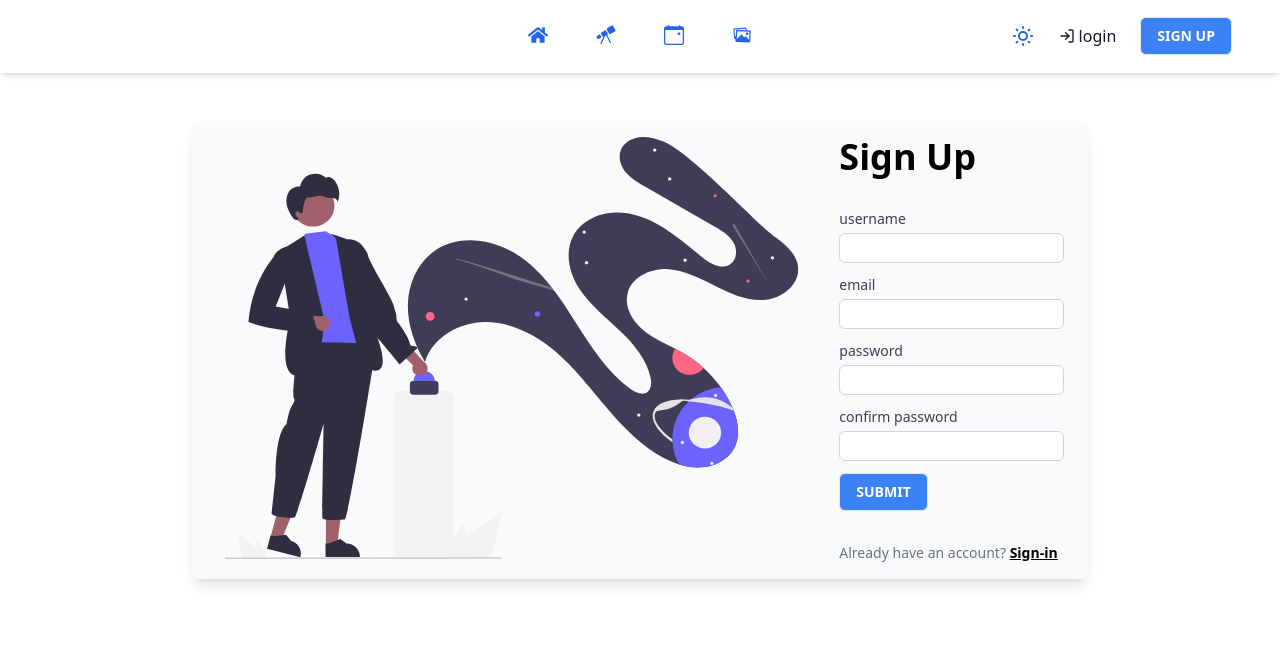
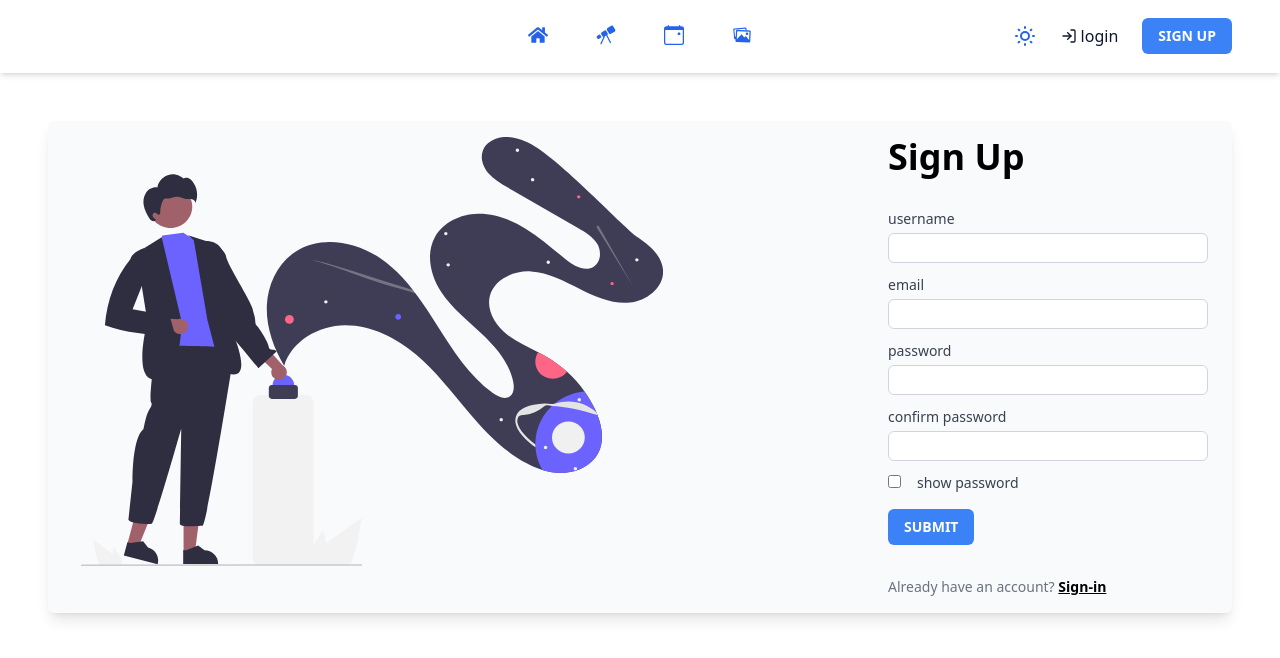
Before and after one commit to DooDaoMa/doodaoma-web, a Next.js app: page /signup in a window 1280 px wide. Shown: the top 658 px of the page. Built offline with nearby package versions, Linux system fonts and the light colour scheme; no server answers.

Commit message:
squash signup form validation
add error message

add signup form validation

input error style

add show password checkbox

extract button style

```diff
--- a/components/atoms/Button.tsx
+++ b/components/atoms/Button.tsx
@@ -30,10 +30,7 @@ export const Button = (props: ButtonProps) => {
     }
   }
   return (
-    <button
-      type={type}
-      className={`transition-button block w-fit rounded-md border px-4 py-2 font-bold uppercase sm:text-sm ${getStyle()} disabled:cursor-not-allowed disabled:bg-slate-300 ${className}`}
-      {...rest}>
+    <button type={type} className={`${getStyle()} ${className}`} {...rest}>
       {children}
     </button>
   )
--- a/components/atoms/Input.tsx
+++ b/components/atoms/Input.tsx
@@ -2,11 +2,12 @@ import { forwardRef, InputHTMLAttributes } from 'react'
 
 type InputProps = {
   label?: string
+  errorMessage?: string
 } & InputHTMLAttributes<HTMLInputElement>
 
 /* eslint-disable react/display-name */
 export const Input = forwardRef<HTMLInputElement, InputProps>(
-  ({ label, ...rest }, ref) => {
+  ({ label, errorMessage, ...rest }, ref) => {
     return (
       <div>
         <label htmlFor={label}>{label}</label>
@@ -14,10 +15,13 @@ export const Input = forwardRef<HTMLInputElement, InputProps>(
           type="text"
           id={label}
           name={label}
-          className="block w-full rounded-md border border-gray-300 px-3 py-1 focus:border-indigo-500 focus:ring-indigo-500 sm:text-sm"
+          className={`${errorMessage ? 'error-input' : ''}`}
           ref={ref}
           {...rest}
         />
+        {errorMessage ? (
+          <p className="mt-2 text-red-500 dark:text-red-500">{errorMessage}</p>
+        ) : null}
       </div>
     )
   },
--- a/package.json
+++ b/package.json
@@ -10,6 +10,7 @@
     "prepare": "husky install"
   },
   "dependencies": {
+    "@hookform/resolvers": "^3.1.0",
     "@next/font": "13.1.1",
     "@reduxjs/toolkit": "^1.9.1",
     "@types/node": "18.11.18",
@@ -33,7 +34,8 @@
     "react-schedule-selector": "^3.0.2",
     "react-toastify": "^9.1.1",
     "react-use-websocket": "^4.3.1",
-    "typescript": "4.9.4"
+    "typescript": "4.9.4",
+    "yup": "^1.1.1"
   },
   "devDependencies": {
     "@types/qs": "^6.9.7",
--- a/pages/signup/index.tsx
+++ b/pages/signup/index.tsx
@@ -1,35 +1,48 @@
+import { yupResolver } from '@hookform/resolvers/yup'
 import Head from 'next/head'
 import Image from 'next/image'
 import Link from 'next/link'
 import Router from 'next/router'
-import { useEffect } from 'react'
+import { useEffect, useState } from 'react'
 import { useForm, SubmitHandler } from 'react-hook-form'
 import { toast } from 'react-toastify'
+import * as yup from 'yup'
 
 import { Button, Input, Section } from '../../components'
+import { Checkbox } from '../../components/atoms/Checkbox'
 import {
   createUser,
   currentUserSelector,
   userSelector,
 } from '../../store/features/user'
 import { useAppDispatch, useAppSelector } from '../../store/hooks'
-import { ISignUpFormValue } from '../../types'
+
+const schema = yup.object({
+  username: yup.string().required(),
+  email: yup.string().email(),
+  password: yup.string().required('Password is required'),
+  confirmPassword: yup
+    .string()
+    .oneOf([yup.ref('password')], 'Password must match'),
+})
+
+type FormData = yup.InferType<typeof schema>
 
 export default function SignUp() {
   const dispatch = useAppDispatch()
   const { signUpState } = useAppSelector(userSelector)
+  const [isShowPassword, setIsShowPassword] = useState<boolean>(false)
   const currentUser = useAppSelector(currentUserSelector)
-  const { register, handleSubmit } = useForm<ISignUpFormValue>({
-    defaultValues: {
-      username: '',
-      email: '',
-      password: '',
-      'confirm password': '',
-    },
+  const {
+    register,
+    handleSubmit,
+    formState: { errors },
+  } = useForm<FormData>({
+    resolver: yupResolver(schema),
   })
 
-  const onSignUp: SubmitHandler<ISignUpFormValue> = (data) => {
-    if (data.password === data['confirm password']) {
+  const onSignUp: SubmitHandler<FormData> = (data) => {
+    if (data.password === data['confirmPassword']) {
       dispatch(
         createUser({
           username: data.username,
@@ -66,7 +79,7 @@ export default function SignUp() {
         <meta name="viewport" content="width=device-width, initial-scale=1" />
         <link rel="icon" href="/favicon.ico" />
       </Head>
-      <Section className="container mx-auto flex max-w-4xl flex-col gap-y-8 md:flex-row md:gap-x-8">
+      <Section className="container mx-auto flex flex-col gap-y-8 md:flex-row md:gap-x-8">
         <>
           <div className="hidden grow-[2] md:block">
             <Image src="/people.svg" height={400} width={600} alt="people" />
@@ -80,13 +93,18 @@ export default function SignUp() {
               <Input label="email" type="email" {...register('email')} />
               <Input
                 label="password"
-                type="password"
+                type={isShowPassword ? 'text' : 'password'}
                 {...register('password')}
               />
               <Input
                 label="confirm password"
-                type="password"
-                {...register('confirm password')}
+                type={isShowPassword ? 'text' : 'password'}
+                errorMessage={errors?.confirmPassword?.message}
+                {...register('confirmPassword')}
+              />
+              <Checkbox
+                label="show password"
+                onChange={() => setIsShowPassword((prev) => !prev)}
               />
               <Button type="submit">submit</Button>
             </form>
--- a/styles/globals.css
+++ b/styles/globals.css
@@ -94,4 +94,7 @@
   .feed-card-header {
     @apply mb-3 text-lg font-bold text-slate-900 dark:text-white;
   }
+  .error-input {
+    @apply !border-red-500 !text-red-500
+  }
 }
```
Also changed, not shown: 1 other file (tests, documents, lock files or other folders).
